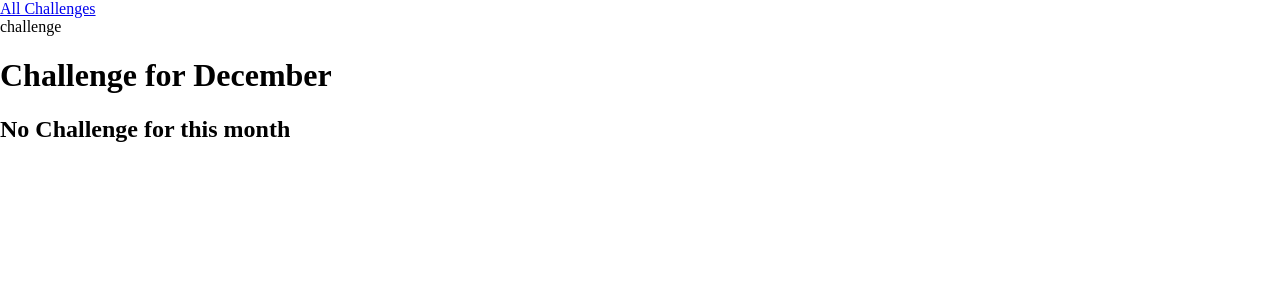
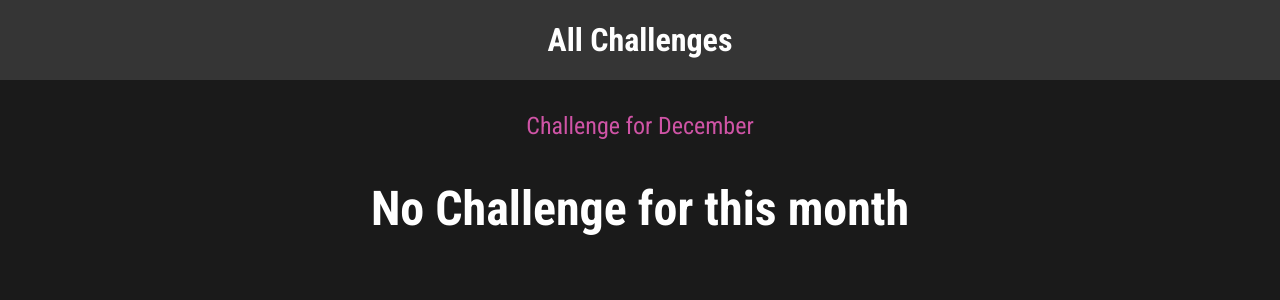
Before and after one commit to bhaveshdaswani93/django-practice-2025, a Django app: page /challenges/december in a window 1280 px wide. Shown: the top 300 px of the page. Run offline with Django 5.2, Linux system fonts and the light colour scheme.

Commit message:
Add styles for challenge and header templates, improve layout and error handling

```diff
--- /dev/null
+++ b/challenges/static/challenges/challenge.css
@@ -0,0 +1,22 @@
+h1,
+h2 {
+  text-align: center;
+  color: white;
+}
+
+h1 {
+  font-size: 1.5rem;
+  margin: 2rem 0 1rem 0;
+  font-weight: normal;
+  color: #cf54a6;
+}
+
+h2 {
+  font-size: 3rem;
+  font-weight: bold;
+}
+
+.fallback {
+  text-align: center;
+  color: white;
+}
--- /dev/null
+++ b/challenges/static/challenges/header.css
@@ -0,0 +1,25 @@
+header {
+  width: 100%;
+  height: 5rem;
+  background-color: #353535;
+}
+
+header nav {
+  width: 100%;
+  height: 100%;
+  display: flex;
+  justify-content: center;
+  align-items: center;
+}
+
+header nav a {
+  color: white;
+  font-size: 2rem;
+  font-weight: bold;
+  text-decoration: none;
+}
+
+header nav a:hover,
+header nav a:active {
+  color: #cf54a6;
+}
--- a/challenges/templates/challenges/challenge.html
+++ b/challenges/templates/challenges/challenge.html
@@ -1,4 +1,10 @@
 {% extends 'base.html' %}
+{% load static %}
+
+{% block styles %}
+  <link rel="stylesheet" href="{% static 'challenges/challenge.css' %}">
+  <link rel="stylesheet" href="{% static 'challenges/header.css' %}">
+{% endblock %}
 
 {% block title %}
   {{ month|title }} Challenge
--- a/challenges/templates/challenges/index.html
+++ b/challenges/templates/challenges/index.html
@@ -6,11 +6,12 @@
 
 {% block styles %}
   <link rel="stylesheet" href="{% static 'challenges/challenges.css' %}">
+  <link rel="stylesheet" href="{% static 'challenges/header.css' %}">
 {% endblock %}
 
 {% block content %}
   {% include 'challenges/partials/header.html' with current_view='index' %}
-  <h1>Month list</h1>
+  {% comment %} <h1>Month list</h1> {% endcomment %}
   <ul>
     {% for month in months %}
       <li>
--- a/challenges/templates/challenges/partials/header.html
+++ b/challenges/templates/challenges/partials/header.html
@@ -3,4 +3,3 @@
     <a href="{% url 'index' %}">All Challenges</a>
   </nav>
 </header>
-{{current_view}}
--- a/challenges/views.py
+++ b/challenges/views.py
@@ -41,7 +41,8 @@ def monthly_challenge(request, month):
     })
     #template_html = render_to_string('challenges/challange.html')
     #return HttpResponse(template_html)
-  except:
+  except Exception as e:
+    print(e)
     # res_404 = render_to_string('404.html')
     # return HttpResponseNotFound(res_404)
     raise Http404()
--- a/static/styles.css
+++ b/static/styles.css
@@ -1,10 +1,10 @@
-@import url('https://fonts.googleapis.com/css2?family=Roboto:ital,wght@0,100..900;1,100..900&display=swap');
-</
+@import url('https://fonts.googleapis.com/css2?family=Roboto+Condensed:wght@400;700&display=swap');
 
 html {
-  font-family: "Roboto", serif;
+  font-family: 'Roboto Condensed', sans-serif;
 }
 
 body {
   margin: 0;
+  background-color: #1a1a1a;
 }
--- a/templates/base.html
+++ b/templates/base.html
@@ -5,7 +5,7 @@
     <meta charset="UTF-8">
     <meta name="viewport" content="width=device-width, initial-scale=1.0">
     <title>{% block title %} {% endblock %}</title>
-    <link rel='stylesheet' href="{% static 'styles.css' %}"
+    <link rel='stylesheet' href="{% static 'styles.css' %}" />
     {% block styles %}
     {% endblock %}
     {% block scripts %}
```
Also changed, not shown: challenges/static/challenges/challenges.css (+34 -0 lines).
